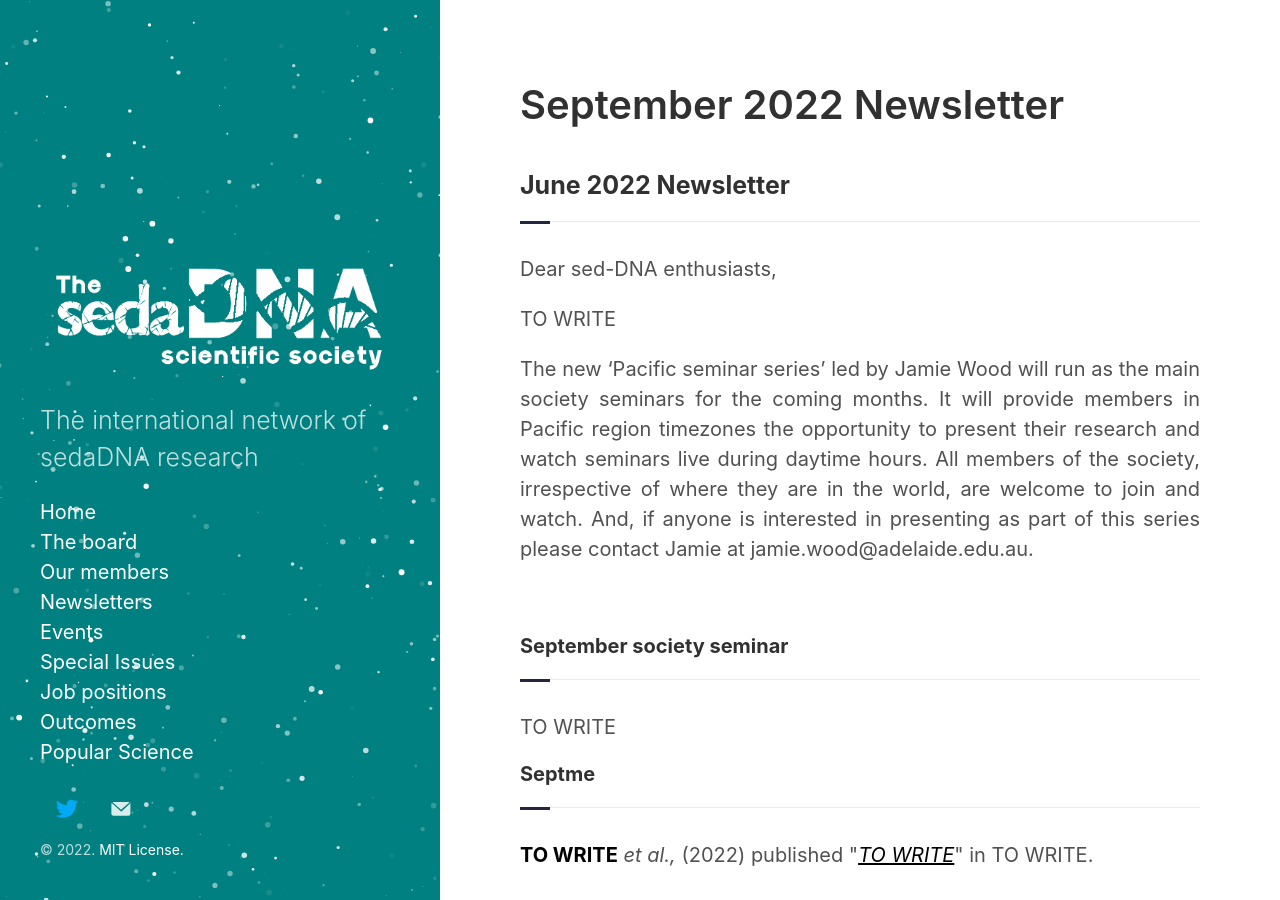
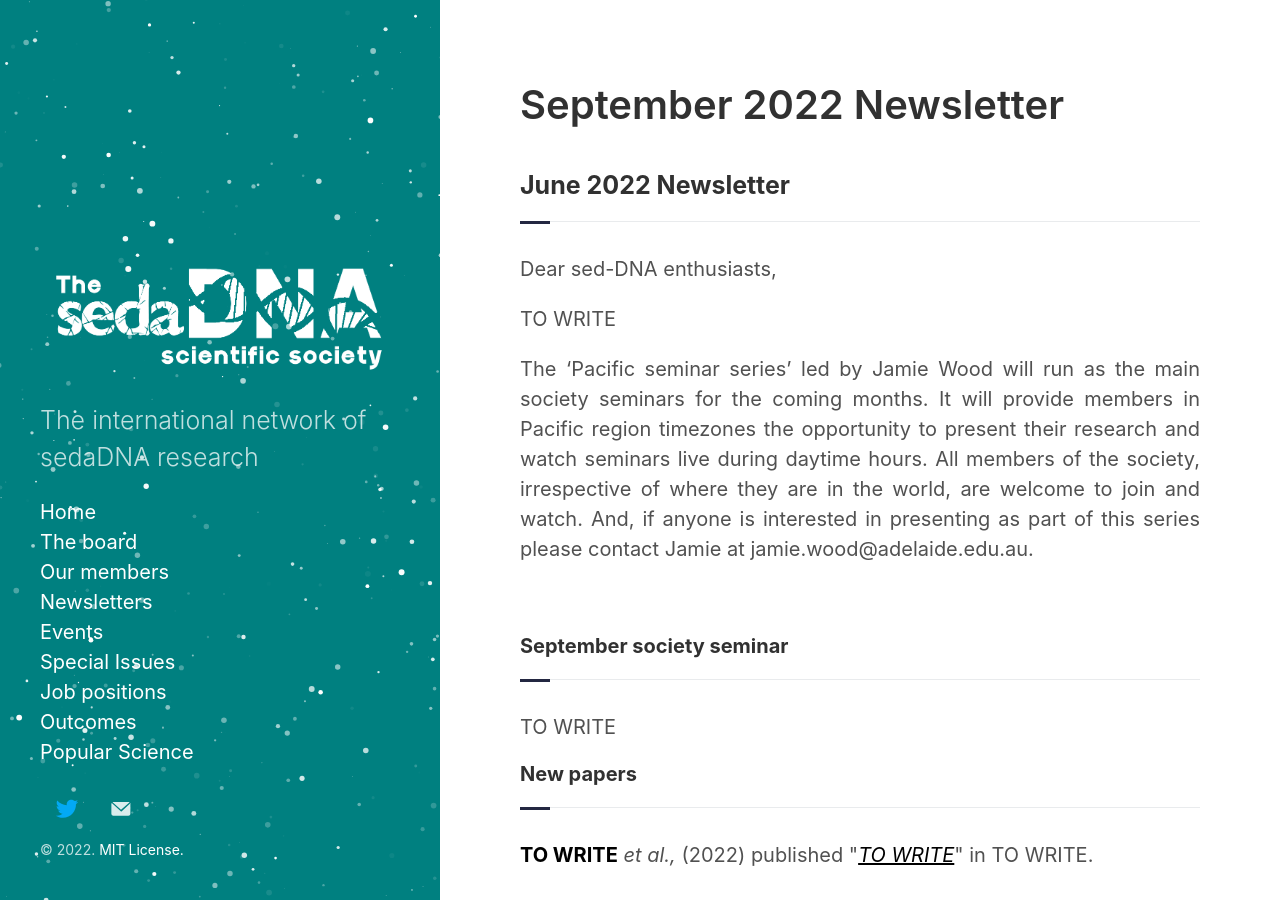
Before and after one commit to sedadna/sedadna.github.io, a Jekyll site: the page built from category/news/22-09.md, in a window 1280 px wide and 900 px high. Built offline with Jekyll 4.4.1, drawn with Linux system fonts in a browser that asks for light colours.

Commit message:
Update 22-09.md

```diff
--- a/category/news/22-09.md
+++ b/category/news/22-09.md
@@ -20,9 +20,7 @@ The new ‘Pacific seminar series’ led by Jamie Wood will run as the main soci
 TO WRITE
 
 <br>
-<div class="intro">
-
-<h4 class="section-title underline">Septme</h4>
+<h4 class="section-title underline">New papers</h4>
 
 <p><a href="https://www.researchgate.net/profile/Joanna-Gauthier-2" target="_blank"><b>TO WRITE</b></a> <i>et al.,</i> (2022) published "<a href="https://doi.org/10.1002/edn3.310" target="_blank"><u><i>TO WRITE</i></u></a>" in TO WRITE.</p>
 
```
Also changed, not shown: other parts of category/news/22-09.md (+1 -1 lines).
